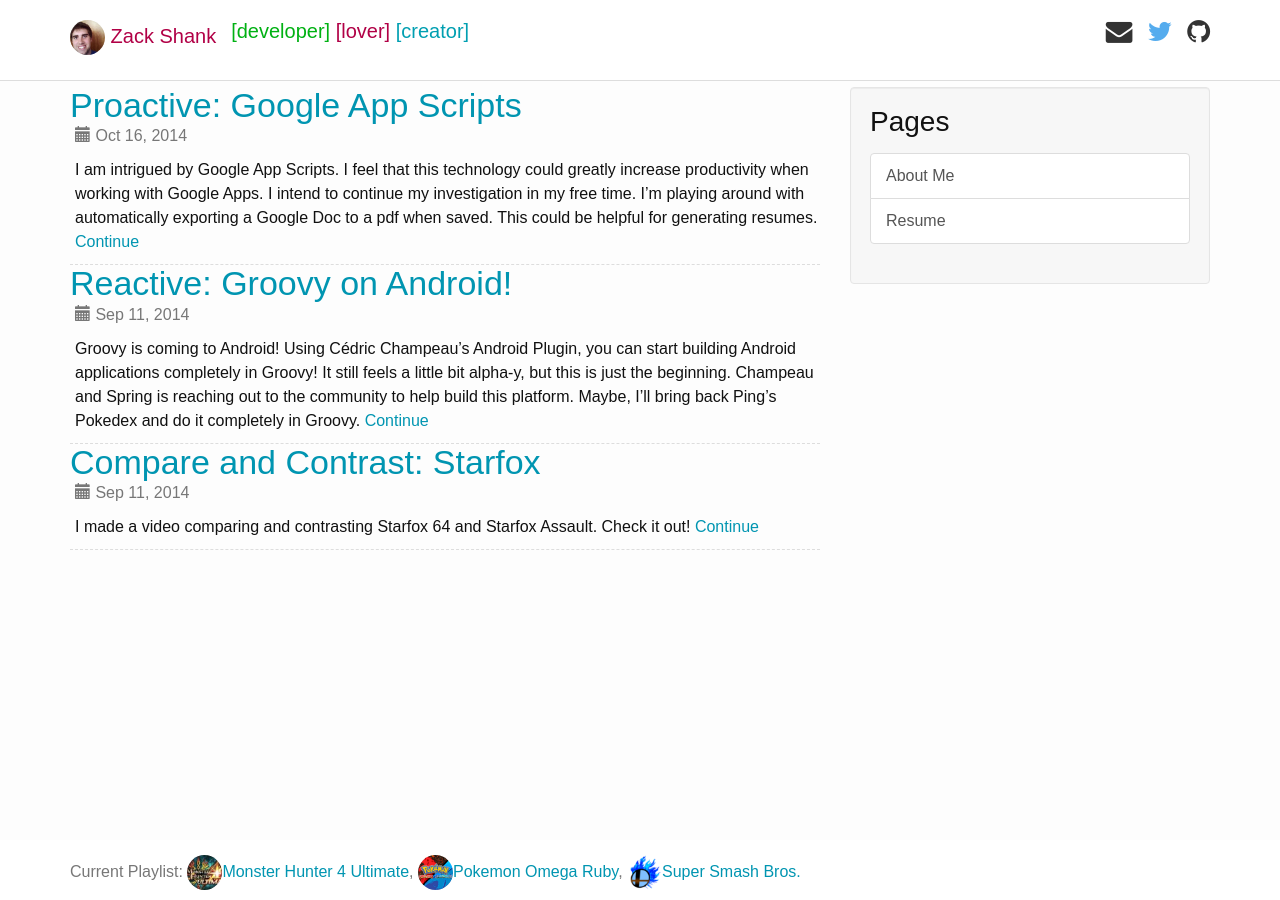
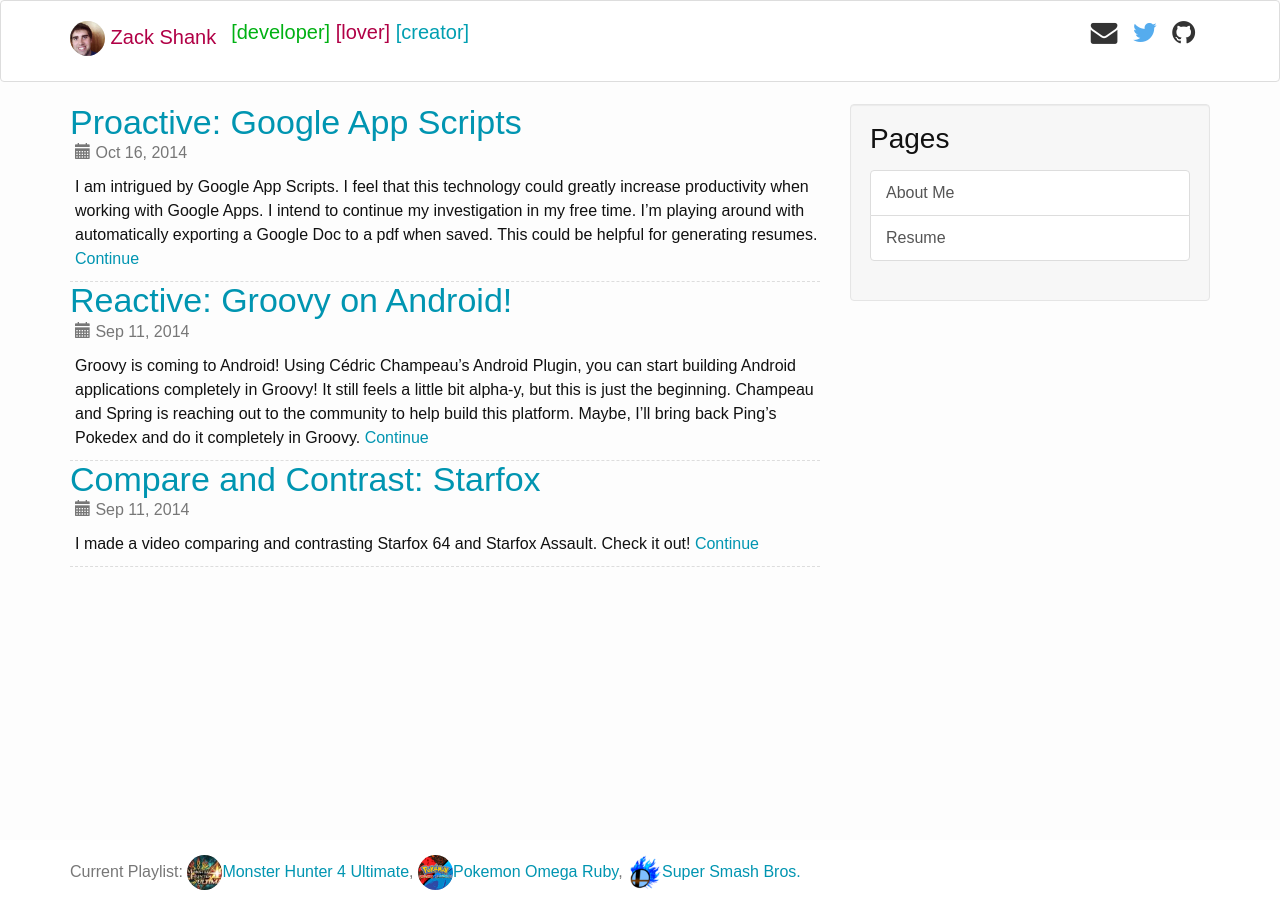
Before and after one commit to zpshank/zpshank.github.io, a Jekyll site: the page built from index.html, in a window 1280 px wide. Built offline with Jekyll 4.4.1, drawn with Linux system fonts in a browser that asks for light colours; nearby versions of some CDN libraries; some web fonts are replaced.

Commit message:
Navbar is no longer fixed

```diff
--- a/_includes/header.html
+++ b/_includes/header.html
@@ -1,4 +1,4 @@
-<nav class="navbar navbar-default navbar-fixed-top" role="navigation">
+<nav class="navbar navbar-default " role="navigation">
   <div class="container">
     <div class="navbar-header">
         <button type="button" class="navbar-toggle collapsed" data-toggle="collapse" data-target="#header-collapse">
--- a/_sass/_base.scss
+++ b/_sass/_base.scss
@@ -9,7 +9,7 @@ dl, dd, ol, ul, figure {
 }
 
 body {
-    padding-top: 87px;
+    // padding-top: 87px;
 }
 
 /**
```
